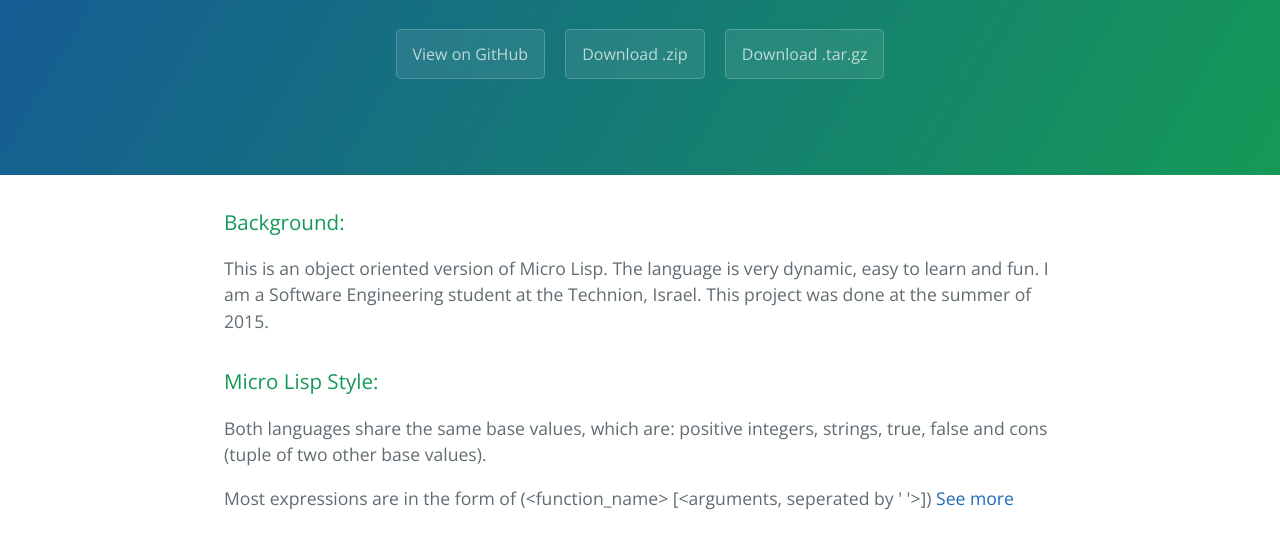
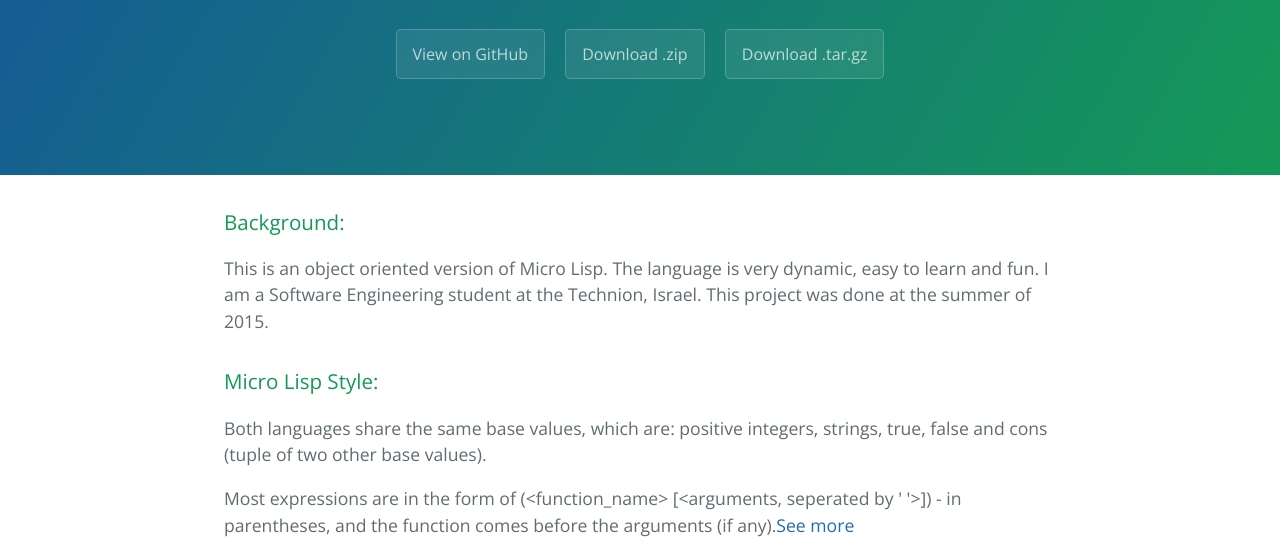
Before and after one commit to OriRoth/Keti-Programming-Language, a plain HTML site: page index.html in a window 1280 px wide. Shown: the part 208-758 px from the top of the page. Drawn offline with nearby package versions, Linux system fonts and the light colour scheme.

Commit message:
Update index.html

```diff
--- a/index.html
+++ b/index.html
@@ -24,7 +24,7 @@
 <p>This is an object oriented version of Micro Lisp. The language is very dynamic, easy to learn and fun. I am a Software Engineering student at the Technion, Israel. This project was done at the summer of 2015.</p>
 
 <h3>Micro Lisp Style:</h3>
-<p>Both languages share the same base values, which are: positive integers, strings, true, false and cons (tuple of two other base values).</p><p>Most expressions are in the form of (&lt;function_name&gt; [&lt;arguments, seperated by &#39; &#39;&gt;]) <a href="http://webcourse.cs.technion.ac.il/234319/Spring2015/ho/WCFiles/_article-3-+-values-and-types.pdf" target="_blank">See more</a></p>
+<p>Both languages share the same base values, which are: positive integers, strings, true, false and cons (tuple of two other base values).</p><p>Most expressions are in the form of (&lt;function_name&gt; [&lt;arguments, seperated by &#39; &#39;&gt;]) - in parentheses, and the function comes before the arguments (if any).<a href="http://webcourse.cs.technion.ac.il/234319/Spring2015/ho/WCFiles/_article-3-+-values-and-types.pdf" target="_blank">See more</a></p>
 
 <h3>What is in the files:</h3>
 <p>* mainloop: contains the main function, which has the main game loop that waits for input, translate and process it and show the result on screen (or error).</p>
```
